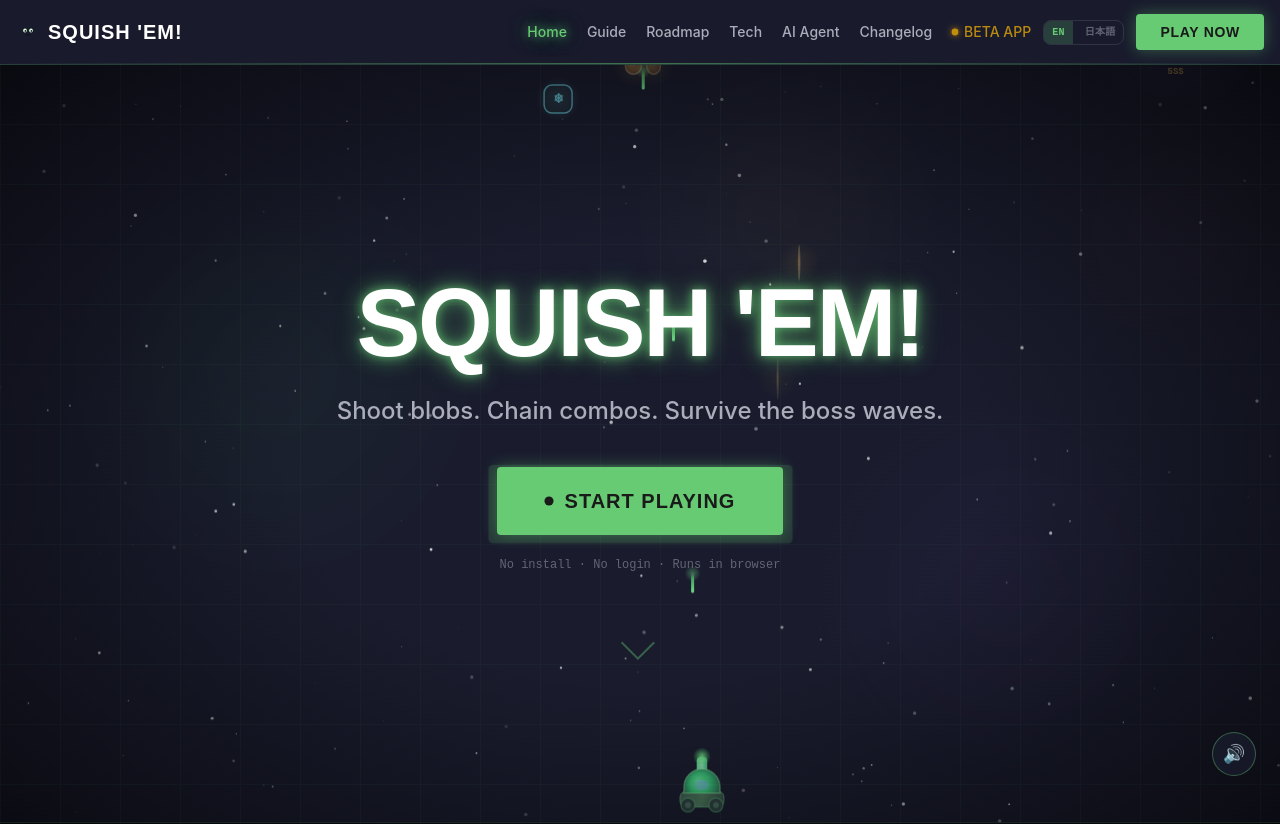
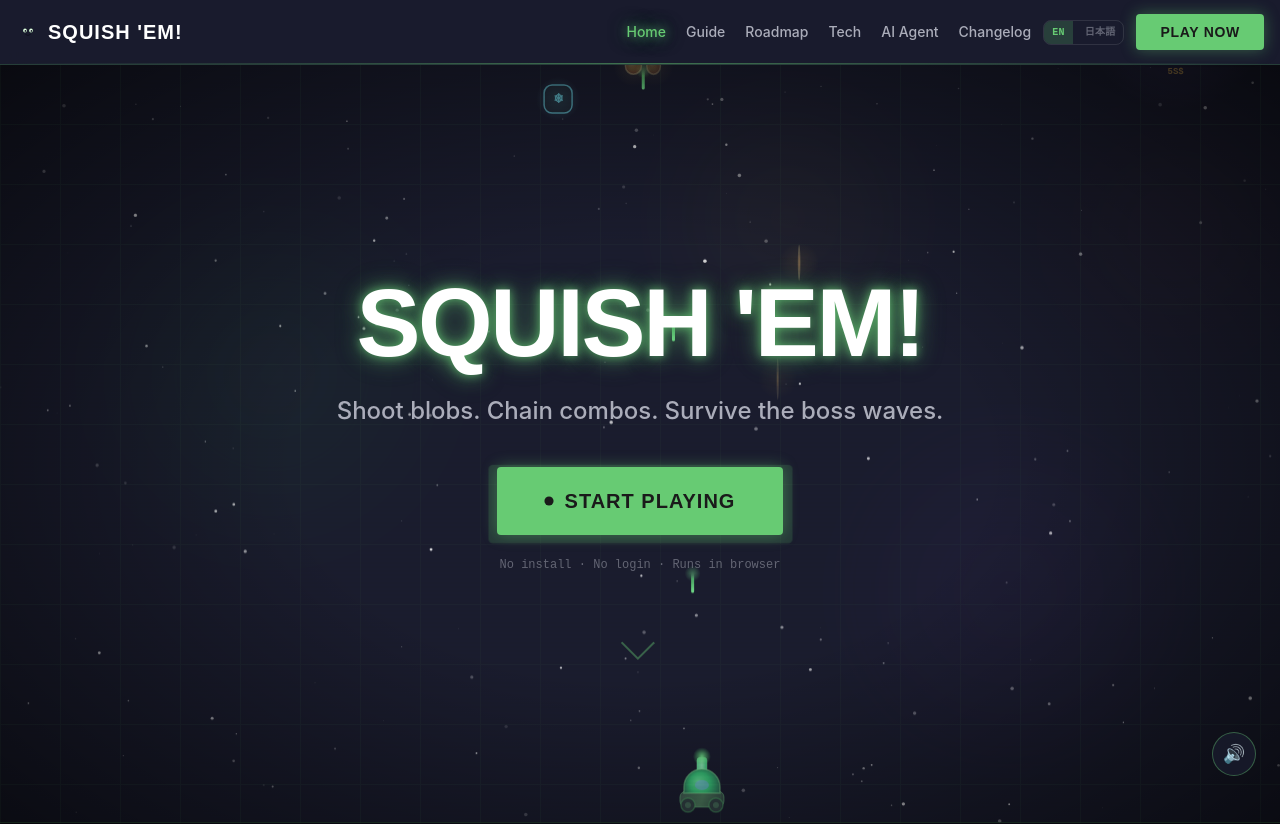
Before and after one commit to yusufsafary/squish-em, a React (Vite) app: page / in a window 1280 px wide. Shown: the top 824 px of the page. Built offline with nearby package versions, Linux system fonts and the light colour scheme.

Commit message:
fix: remove BETA APP link from nav (desktop + mobile)

```diff
--- a/src/components/nav.tsx
+++ b/src/components/nav.tsx
@@ -43,23 +43,6 @@ export function Nav() {
                 {link.label}
               </Link>
             ))}
-            {/* Beta App - special amber link */}
-            <Link
-              href="/beta"
-              className={`text-sm font-medium transition-colors flex items-center gap-1.5 ${
-                location === "/beta"
-                  ? "text-amber-400"
-                  : "text-amber-400/70 hover:text-amber-300"
-              }`}
-            >
-              <motion.span
-                animate={{ opacity: [1, 0.2, 1], scale: [1, 1.4, 1] }}
-                transition={{ repeat: Infinity, duration: 1.6, ease: "easeInOut" }}
-                className="w-1.5 h-1.5 rounded-full bg-amber-400 inline-block flex-shrink-0"
-                style={{ boxShadow: "0 0 6px #f59e0b" }}
-              />
-              BETA APP
-            </Link>
           </div>
 
           {/* Language toggle */}
@@ -123,22 +106,6 @@ export function Nav() {
                 </Link>
               ))}
 
-              {/* Mobile: Beta App */}
-              <Link
-                href="/beta"
-                onClick={() => setOpen(false)}
-                className="flex items-center gap-3 py-3 border-b border-white/5 text-amber-400 hover:text-amber-300 transition-colors"
-              >
-                <motion.span
-                  animate={{ opacity: [1, 0.25, 1] }}
-                  transition={{ repeat: Infinity, duration: 1.5 }}
-                  className="w-2 h-2 rounded-full bg-amber-400 inline-block flex-shrink-0"
-                  style={{ boxShadow: "0 0 8px #f59e0b" }}
-                />
-                <span className="text-sm font-display font-bold tracking-wider">BETA APP</span>
-                <span className="ml-auto bg-amber-500 text-black text-[8px] font-black px-1.5 py-0.5 rounded leading-none">NEW</span>
-              </Link>
-
               {/* Mobile language toggle */}
               <div className="flex gap-2 py-3 border-b border-white/5">
                 {langs.map(l => (
```
